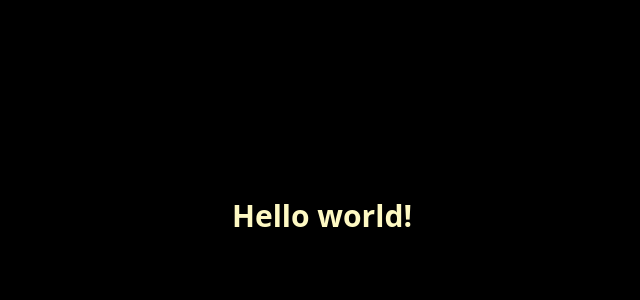
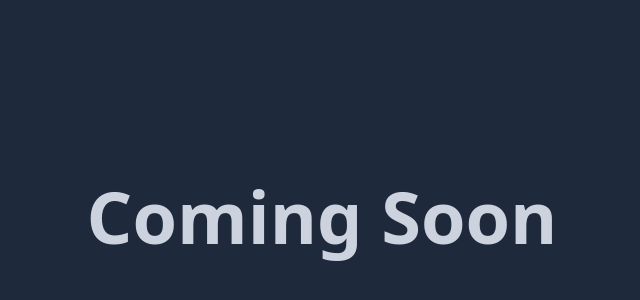
Before and after one commit to naneps/ID-card-generator, a Vue app: page / in a window 1280 px wide. Shown: the part 184-484 px from the top of the page, without its empty margins (318-958 px from the left). Built offline with nearby package versions, Linux system fonts and the light colour scheme.

Commit message:
⬆️⬆️⬆️Setup

```diff
--- a/package.json
+++ b/package.json
@@ -14,6 +14,7 @@
   "devDependencies": {
     "@vitejs/plugin-vue": "^3.1.0",
     "autoprefixer": "^10.4.12",
+    "daisyui": "^2.31.0",
     "postcss": "^8.4.16",
     "tailwindcss": "^3.1.8",
     "vite": "^3.1.0"
--- a/src/App.vue
+++ b/src/App.vue
@@ -1,15 +1,10 @@
 <template >
-  <div class="bg-black h-screen flex justify-center items-center">
-    <h1 class="text-3xl text-yellow-100 font-bold ">
-    Hello world!
-  </h1>
+  <div class=" h-screen bg-slate-800 flex justify-center items-center">
+    <h1 class="font-bold text-7xl">Coming Soon </h1>
   </div>
 </template>
 <script>
-export default {
-
-}
+export default {};
 </script>
 <style >
-
 </style>
--- /dev/null
+++ b/src/components/CardPreview.vue
@@ -0,0 +1,13 @@
+<template >
+    <div>
+
+    </div>
+</template>
+<script>
+export default {
+
+}
+</script>
+<style >
+
+</style>
--- a/tailwind.config.cjs
+++ b/tailwind.config.cjs
@@ -1,11 +1,38 @@
 /** @type {import('tailwindcss').Config} */
 module.exports = {
-   content: [
-     "./index.html",
-     "./src/**/*.{vue,js,ts,jsx,tsx}",
-   ],
+  content: [
+    "./index.html",
+    "./src/**/*.{vue,js,ts,jsx,tsx}",
+  ],
   theme: {
     extend: {},
   },
-  plugins: [],
+  daisyui: {
+    themes: [{
+      mytheme: {
+
+        "primary": "#2563eb",
+
+        "secondary": "#e7e5e4",
+
+        "accent": "#8b5cf6",
+
+        "neutral": "#21252B",
+
+        "base-100": "#2F3137",
+
+        "info": "#5DA8EA",
+
+        "success": "#4ade80",
+
+        "warning": "#fbbf24",
+
+        "error": "#f43f5e",
+      },
+    }, ],
+  },
+  plugins: [
+    require('daisyui'),
+  ],
+
 }
```
Also changed, not shown: 1 other file (tests, documents, lock files or other folders).
